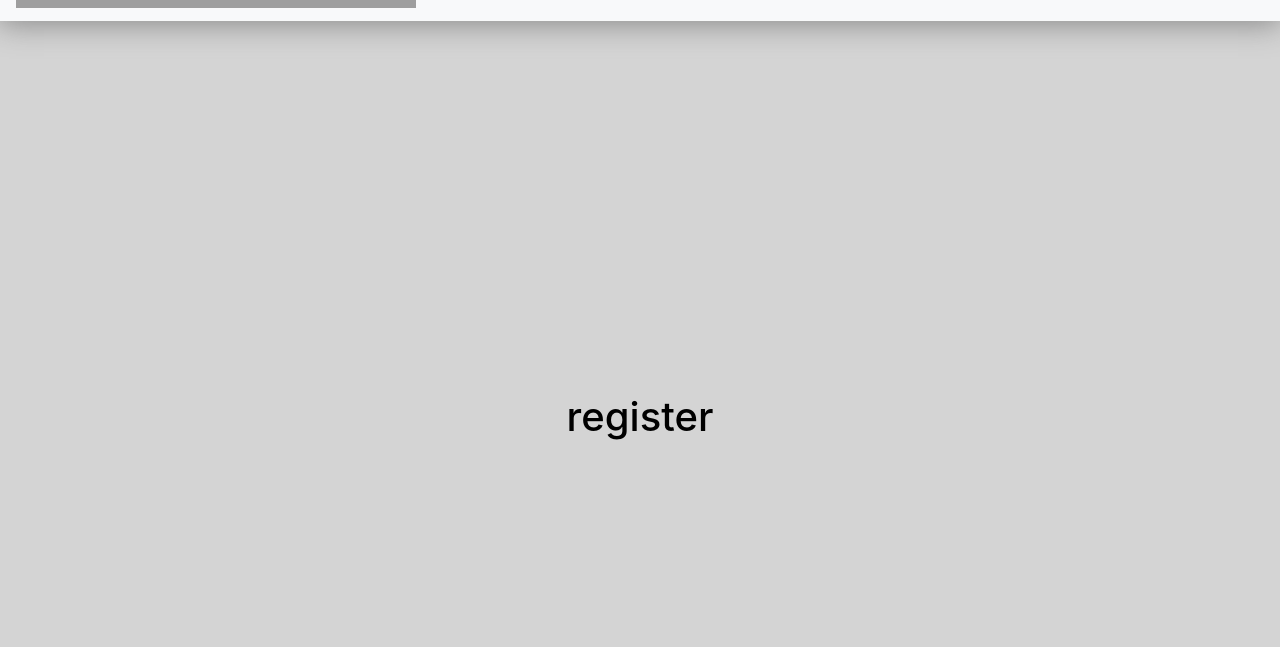
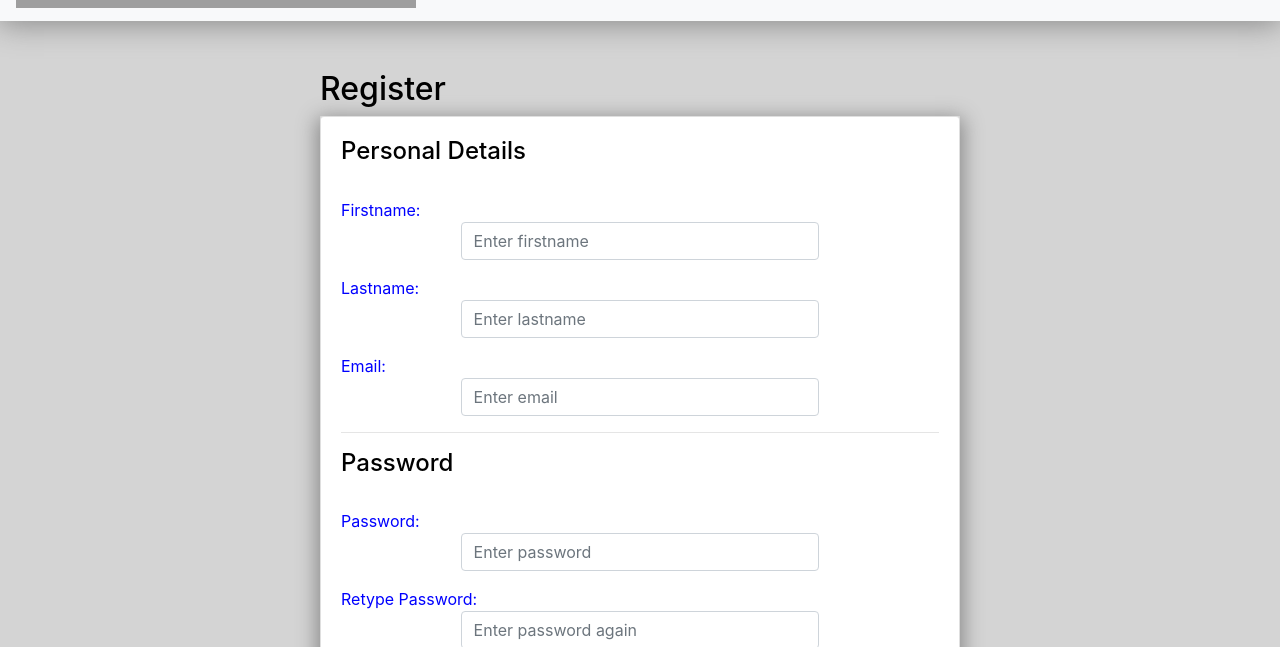
Before and after one commit to idanbachar/employee-management, a React (Create React App) app in the folder employee-management/: page /register in a window 1280 px wide. Shown: the part 305-952 px from the top of the page. Built offline with nearby package versions, Linux system fonts and the light colour scheme; grey boxes are pictures that could not be loaded.

Commit message:
start initializing forms (register/login)

```diff
--- a/employee-management/src/App.css
+++ b/employee-management/src/App.css
@@ -1,5 +1,4 @@
 .App {
-  text-align: center;
   background-color: #d4d4d4;
 }
 
@@ -20,7 +19,7 @@
   flex-direction: column;
   align-items: center;
   justify-content: center;
-  font-size: calc(10px + 2vmin);
+
   color: black;
 }
 
--- a/employee-management/src/pages/login.js
+++ b/employee-management/src/pages/login.js
@@ -4,37 +4,50 @@ import EmployeeCard from '../components/EmployeeCard/EmployeeCard';
 import { useDispatch, useSelector } from 'react-redux';
 import Form from 'react-bootstrap/Form'
 import Button from 'react-bootstrap/Button'
+import Card from 'react-bootstrap/Card'
 
 const Login = () => {
+
+    const formLabelStyle = {
+        margin: 'auto',
+        color: 'blue'
+    }
+
+    const formControlStyle = {
+        width: '60%',
+        margin: 'auto'
+    }
+
 
     return (
         <div>
             <h2 align="left">Login</h2>
 
-            <div style={{ backgroundColor: 'white', fontFamily: 'arial', textAlign: 'left', boxShadow: '0px 5px 19px 3px #888888' }}>
-
-                <Form style={{ fontSize: '25px' }}>
+            <div style={{ boxShadow: '0px 5px 19px 3px #888888' }} >
+                <Card style={{ width: '40rem' }}>
+                    <Card.Body>
+                        <h4>Personal Details</h4>
+                        <br />
+                        <Form >
                             <Form.Group controlId="formBasicEmail">
-                        <Form.Label>Email</Form.Label>
-                        <Form.Control type="email" placeholder="Enter email" />
-                        <Form.Text className="text-muted">
-                            We'll never share your email with anyone else.
-                        </Form.Text>
+                                <Form.Label style={formLabelStyle}>Email:</Form.Label>
+                                <Form.Control style={formControlStyle} maxLength="30" type="email" placeholder="Enter email" />
                             </Form.Group>
 
                             <Form.Group controlId="formBasicPassword">
-                        <Form.Label>Password</Form.Label>
-                        <Form.Control type="password" placeholder="Password" />
-                    </Form.Group>
-                    <Form.Group controlId="formBasicCheckbox">
-                        <Form.Check type="checkbox" label="Check me out" />
+                                <Form.Label style={formLabelStyle}>Password:</Form.Label>
+                                <Form.Control style={formControlStyle} maxLength="12" type="password" placeholder="Enter password" />
                             </Form.Group>
                             <Button variant="primary" type="submit">
-                        Submit
+                                Sign In
                             </Button>
+                        </Form>
+                    </Card.Body>
+                </Card>
 
-                </Form>
             </div>
+            <br />
+            Don't have an account? Sign Up.
         </div>
     )
 
--- a/employee-management/src/pages/register.js
+++ b/employee-management/src/pages/register.js
@@ -1,9 +1,70 @@
-import React from 'react';
+import React, { useEffect, useState } from 'react';
+import Table from 'react-bootstrap/Table';
+import EmployeeCard from '../components/EmployeeCard/EmployeeCard';
+import { useDispatch, useSelector } from 'react-redux';
+import Form from 'react-bootstrap/Form'
+import Button from 'react-bootstrap/Button'
+import Card from 'react-bootstrap/Card'
 
-const register = () => {
+const Register = () => {
 
-    return (<h1>register</h1>);
+    const formLabelStyle = {
+        margin: 'auto',
+        color: 'blue'
+    }
+
+    const formControlStyle = {
+        width: '60%',
+        margin: 'auto'
+    }
+
+    return (
+        <div>
+            <h2 align="left">Register</h2>
+
+            <div style={{ boxShadow: '0px 5px 19px 3px #888888' }} >
+                <Card style={{ width: '40rem' }}>
+                    <Card.Body>
+                        <h4>Personal Details</h4>
+                        <br />
+                        <Form >
+                            <Form.Group controlId="formBasicFirstname">
+                                <Form.Label style={formLabelStyle}>Firstname:</Form.Label>
+                                <Form.Control style={formControlStyle} maxLength="15" type="text" placeholder="Enter firstname" />
+                            </Form.Group>
+                            <Form.Group controlId="formBasicLastname">
+                                <Form.Label style={formLabelStyle}>Lastname:</Form.Label>
+                                <Form.Control style={formControlStyle} maxLength="15" type="text" placeholder="Enter lastname" />
+                            </Form.Group>
+                            <Form.Group controlId="formBasicEmail">
+                                <Form.Label style={formLabelStyle}>Email:</Form.Label>
+                                <Form.Control style={formControlStyle} maxLength="30" type="email" placeholder="Enter email" />
+                            </Form.Group>
+                            <hr />
+                            <h4>Password</h4>
+                            <br />
+                            <Form.Group controlId="formBasicPassword">
+                                <Form.Label style={formLabelStyle}>Password:</Form.Label>
+                                <Form.Control style={formControlStyle} maxLength="12" type="password" placeholder="Enter password" />
+                            </Form.Group>
+                            <Form.Group controlId="formBasicRetypePassword">
+                                <Form.Label style={formLabelStyle}>Retype Password:</Form.Label>
+                                <Form.Control style={formControlStyle} maxLength="12" type="password" placeholder="Enter password again" />
+                            </Form.Group>
+
+                            <Button variant="primary" type="submit">
+                                Sign Up
+                            </Button>
+                        </Form>
+                    </Card.Body>
+                </Card>
+
+            </div>
+            <br />
+            Have an account? Sign In.
+        </div>
+    )
 
 }
 
-export default register;
+export default Register;
```
Also changed, not shown: 1 other file (tests, documents, lock files or other folders). Lines whose indentation alone changed are shown as unchanged.
